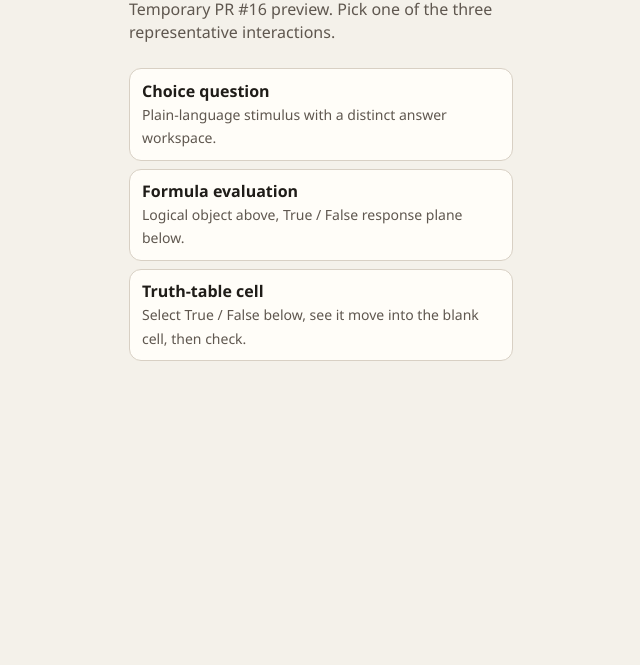
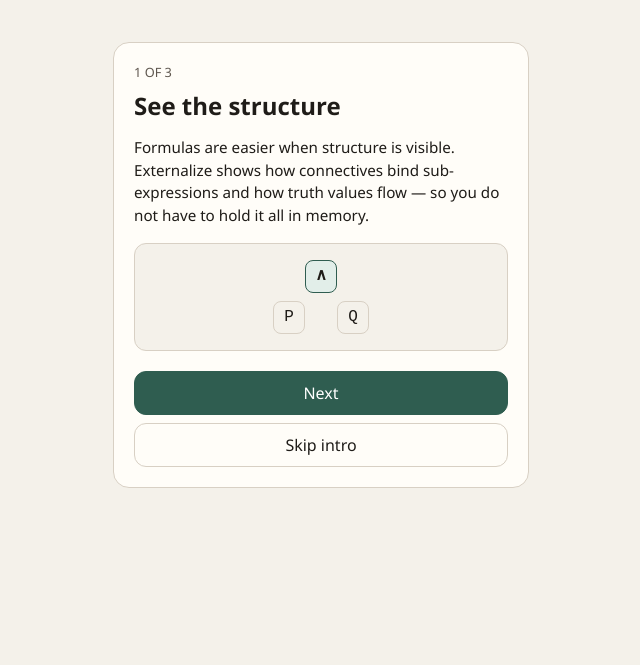
Before and after one commit to 0xVorian/externalize, a website built with Vite: page index.html in a window 1280 px wide. Shown: the part 135-800 px from the top of the page, without its empty margins (319-959 px from the left). Built offline with nearby package versions, Linux system fonts and the light colour scheme.

Commit message:
chore: restore production app entrypoint

```diff
--- a/index.html
+++ b/index.html
@@ -18,6 +18,6 @@
   </head>
   <body>
     <div id="app"></div>
-    <script type="module" src="/src/visual-grammar-harness.ts"></script>
+    <script type="module" src="/src/main.ts"></script>
   </body>
 </html>
```
